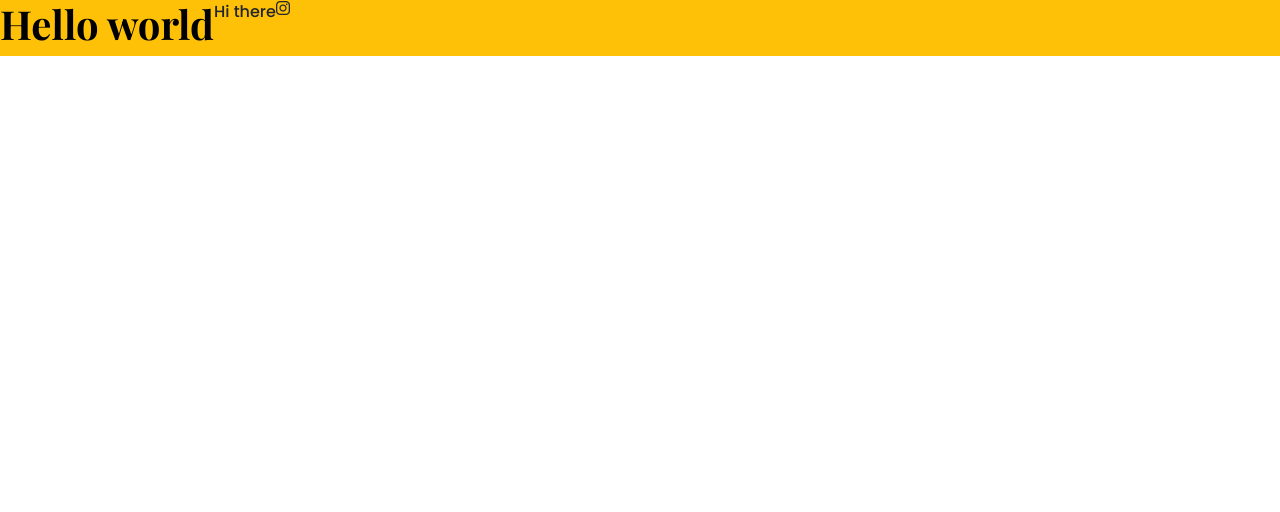
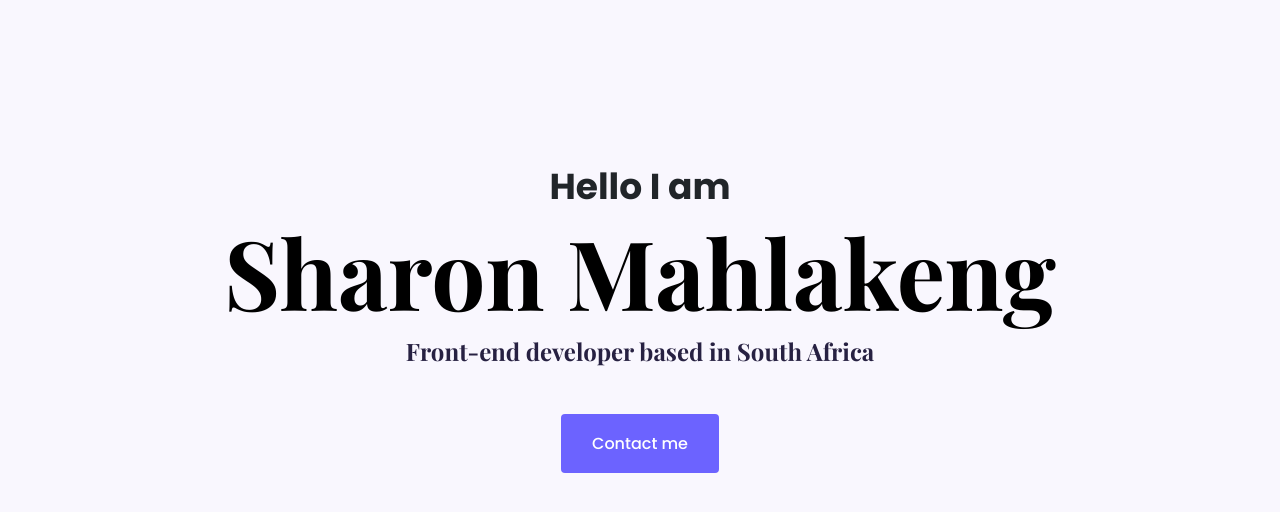
Before and after one commit to Sharyberry/portfolio-project, a plain HTML site: page index.html in a window 1280 px wide. Drawn offline with nearby package versions, Linux system fonts and the light colour scheme.

Commit message:
Added branding CSS

```diff
--- a/css/styles.css
+++ b/css/styles.css
@@ -1,10 +1,52 @@
-h1 {
+:root {
+  --branding-color: #6c63ff;
+  --secondary-color: #f9f7fe;
+  --heading-font-family: "Playfair Display", serif;
+  --default-font-family: "Poppins", sans-serif;
+}
+
+body {
+  font-family: var(--default-font-family);
+}
+h1,
+h2,
+h3,
+h4,
+h5,
+h6 {
   color: black;
-  font-family: "Playfair Display", serif;
+  font-family: var(--heading-font-family);
   font-weight: bold;
 }
 
+h1 {
+  font-size: 96px;
+}
+
 p {
-  font-family: "Poppins", sans-serif;
   font-weight: normal;
 }
+
+.hero {
+  background: var(--secondary-color);
+  text-align: center;
+  padding: 160px 20px;
+}
+
+.hero p {
+  font-size: 36px;
+  font-weight: bold;
+  margin: 0;
+}
+.hero h2 {
+  color: #272142;
+  font-size: 24px;
+  font-weight: normal;
+}
+.btn-branding {
+  background: var(--branding-color);
+  color: white;
+  border-radius: 4px;
+  line-height: 27px;
+  padding: 15px 30px;
+}
--- a/index.html
+++ b/index.html
@@ -28,10 +28,13 @@
     ></script>
   </head>
   <body>
-    <div class="d-flex bg-warning">
-      <h1>Hello world</h1>
-      <p>Hi there</p>
-      <i class="fab fa-instagram"></i>
+    <div class="hero">
+      <p>Hello I am</p>
+      <h1>Sharon Mahlakeng</h1>
+      <div class="">
+        <h2 class="mb-5">Front-end developer based in South Africa</h2>
+      </div>
+      <a href="" class="btn btn-branding">Contact me</a>
     </div>
   </body>
 </html>
```
